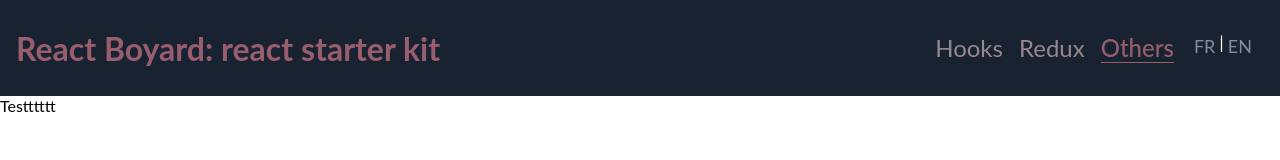
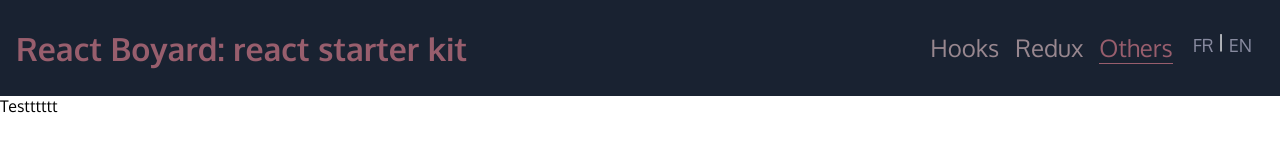
Before and after one commit to simondch/react-boyard, a React app: page /others in a window 1280 px wide. Built offline with nearby package versions, Linux system fonts and the light colour scheme.

Commit message:
Feature/homepage
* update packages

* Feature/homepage (#29)

```diff
--- a/jest.config.js
+++ b/jest.config.js
@@ -2,6 +2,7 @@ module.exports = {
   moduleDirectories: ['node_modules'],
   moduleNameMapper: {
     'components/(.*)$': '<rootDir>/src/components/$1',
-    'store(.*)$': '<rootDir>/src/store/$1'
+    'store/(.*)$': '<rootDir>/src/store/$1',
+    'styles/(.*)$': '<rootDir>/src/styles/$1'
   }
 };
--- a/src/components/HeaderBar/index.js
+++ b/src/components/HeaderBar/index.js
@@ -16,10 +16,10 @@ const HeaderBarContainer = styled.div`
   height: 64px;
   background-color: ${colors.primary};
   display: flex;
-  flex-direction: row;
   align-items: center;
   justify-content: space-between;
   padding: 16px;
+  flex-direction: ${({ isMobile }) => (isMobile ? 'row-reverse' : 'row')};
 `;
 
 const PageName = styled.div`
@@ -35,9 +35,9 @@ const MenusContainer = styled.div`
 
 const HeaderBar = ({ title }) => {
   const { t } = useTranslation();
-  const { Desktop } = getMediaQueries();
+  const { Desktop, isMobile } = getMediaQueries();
   return (
-    <HeaderBarContainer>
+    <HeaderBarContainer isMobile={isMobile}>
       <PageName>{t(title)}</PageName>
       <MenusContainer>
         <Menu />
--- a/src/index.html
+++ b/src/index.html
@@ -6,6 +6,7 @@
     <title>react-boyard</title>
     <meta name="description" content="" />
     <meta name="viewport" content="width=device-width, initial-scale=1" />
+    <link href="https://fonts.googleapis.com/css?family=Oxygen:300,400,700&display=swap" rel="stylesheet">
   </head>
   <body>
     <div id="root"></div>
--- a/src/index.js
+++ b/src/index.js
@@ -39,7 +39,7 @@ const App = () => {
   return (
     <Provider store={store}>
       <Router basename={process.env.PUBLIC_URL}>
-        <ThemeProvider theme={{ fontFamily: 'Lato' }}>
+        <ThemeProvider theme={{ fontFamily: "'Oxygen', 'Lato', sans-serif" }}>
           <HomePage />
           <GlobalStyle />
         </ThemeProvider>
--- a/src/styles/mediaQueries.js
+++ b/src/styles/mediaQueries.js
@@ -7,6 +7,9 @@ export default function() {
     }),
     isTabletOrMobile: useMediaQuery({
       query: '(max-width: 1224px)'
+    }),
+    isMobile: useMediaQuery({
+      query: '(max-width: 767px)'
     }),
     Desktop: ({ children }) => {
       const isDesktop = useMediaQuery({ minWidth: 1224 });
```
Also changed, not shown: src/components/HeaderBar/index.test.js (added, +13 -0 lines).
